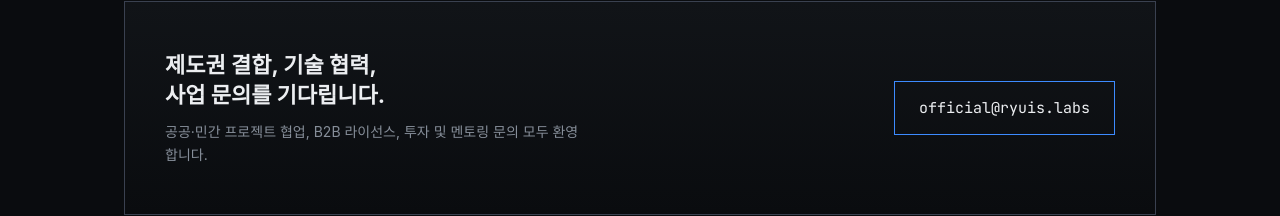
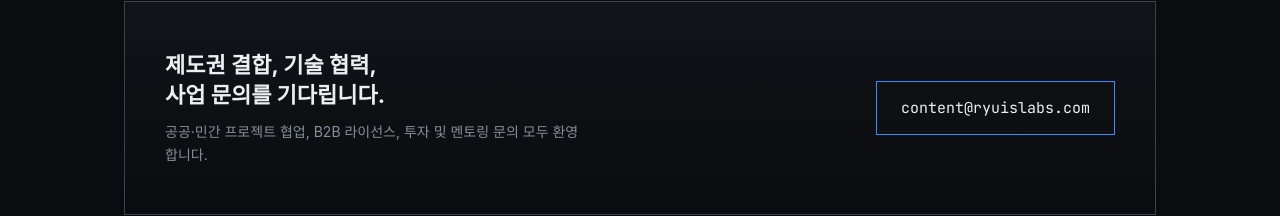
Before and after one commit to yoonjonglyu/ryuislabs, a Next.js app in the folder home/: page / in a window 1280 px wide. Shown: the part 2802-3018 px from the top of the page. Built offline with nearby package versions, Linux system fonts and the light colour scheme; a web font is replaced by a local one.

Commit message:
fix: COTENT EMAIL

```diff
--- a/home/app/page.tsx
+++ b/home/app/page.tsx
@@ -308,8 +308,8 @@ export default function Page() {
             </h3>
             <p>공공·민간 프로젝트 협업, B2B 라이선스, 투자 및 멘토링 문의 모두 환영합니다.</p>
           </div>
-          <a href="mailto:yunjonglyu@gmail.com" className={`${styles.contactEmail} ${styles.mono}`}>
-            official@ryuis.labs
+          <a href="mailto:content@ryuislabs.com" className={`${styles.contactEmail} ${styles.mono}`}>
+            content@ryuislabs.com
           </a>
         </Reveal>
       </section>
```
